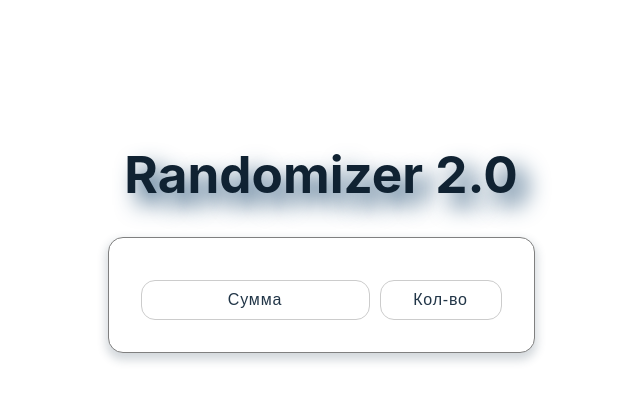
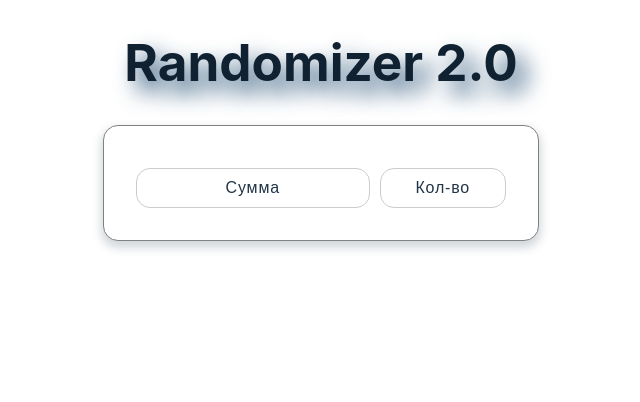
Before and after one commit to Yogurt7v/Rand-Done, a React (Vite) app: page / in a window 768 px wide. Shown: the top 402 px of the page, without its empty margins (63-703 px from the left). Built offline with nearby package versions, Linux system fonts and the light colour scheme.

Commit message:
примитивный адаптив

```diff
--- a/src/App.css
+++ b/src/App.css
@@ -37,10 +37,18 @@
   display: flex;
   grid: 6 1;
   gap: 10px;
+
+  @media screen and (max-width: 450px) {
+    flex-direction: column;
+
+  }
 }
 
 .quantity{
   width: 100px;
+  @media screen and (max-width: 450px) {
+    width: auto;
+  }
 }
 
 .read-the-docs {
@@ -55,6 +63,11 @@ input {
   border-radius: 14px;
   border: 1px solid #ccc;
   padding: 10px;
+
+  @media screen and (max-width: 768px) {
+    flex-shrink: 1;
+    flex-grow: 1;
+  }
 }
 
 
--- a/src/index.css
+++ b/src/index.css
@@ -11,6 +11,24 @@
   text-rendering: optimizeLegibility;
   -webkit-font-smoothing: antialiased;
   -moz-osx-font-smoothing: grayscale;
+
+}
+
+#root {
+  @media screen and (max-width: 768px) {
+    width: 100%;
+    padding: 0 20px;
+    margin: 0 auto;
+    box-sizing: border-box;
+
+  }
+  @media screen and (min-width: 768px) {
+    width: 600px;
+    padding: 0 20px;
+    margin: 0 auto;
+    box-sizing: border-box;
+
+  }
 }
 
 a {
```
